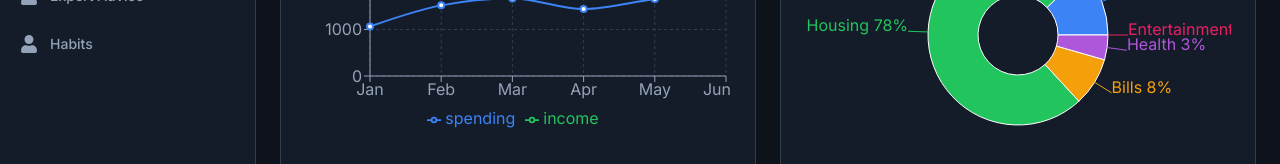
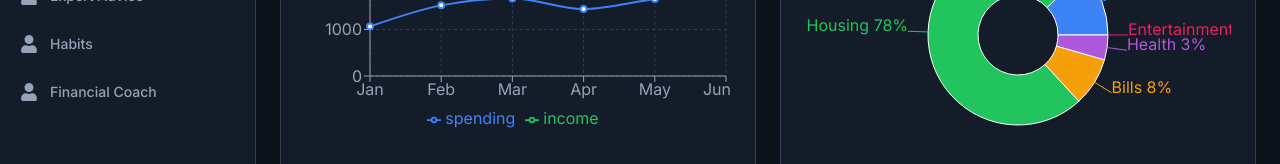
Before and after one commit to Parth-code286/FinAdapt, a React (Vite) app: page /dashboard in a window 1280 px wide. Shown: the part 442-606 px from the top of the page. Built offline with nearby package versions, Linux system fonts and the light colour scheme; the HTML template or start-up script is replaced by a standard one.

Commit message:
Updated Sidebar.tsx for FinCoach.tsx

```diff
--- a/src/components/Sidebar.tsx
+++ b/src/components/Sidebar.tsx
@@ -24,6 +24,7 @@ const navItems = [
   { title: 'Profile', path: '/profile', icon: FaUser },
   { title: 'Expert Advice', path: '/expert-advice', icon: FaUser },
   { title: 'Habits', path: '/behavioral-analysis', icon: FaUser },
+  { title: 'Financial Coach', path: '/financial-coach', icon: FaUser },
 ];
 
 export function Sidebar() {
```
